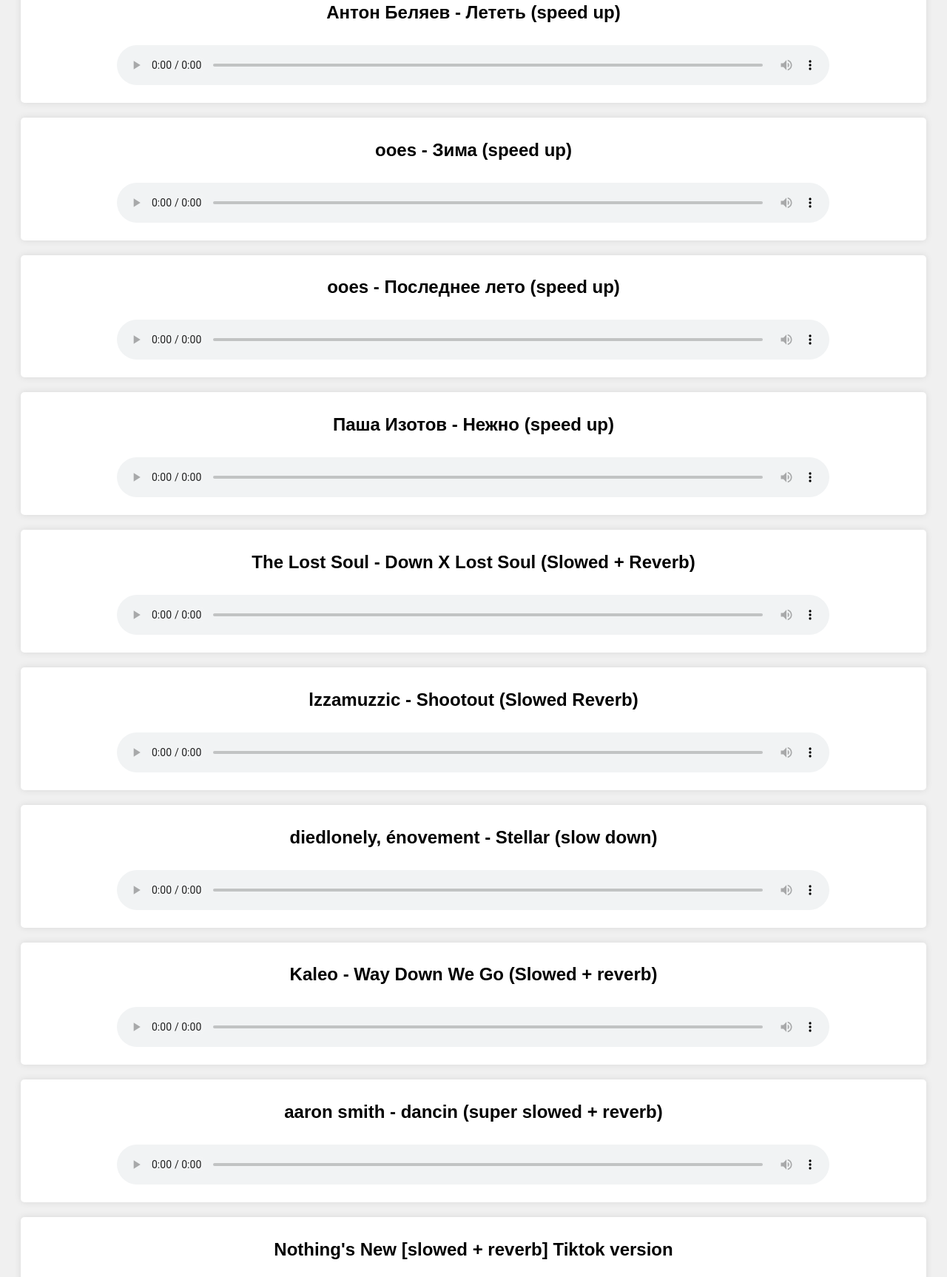
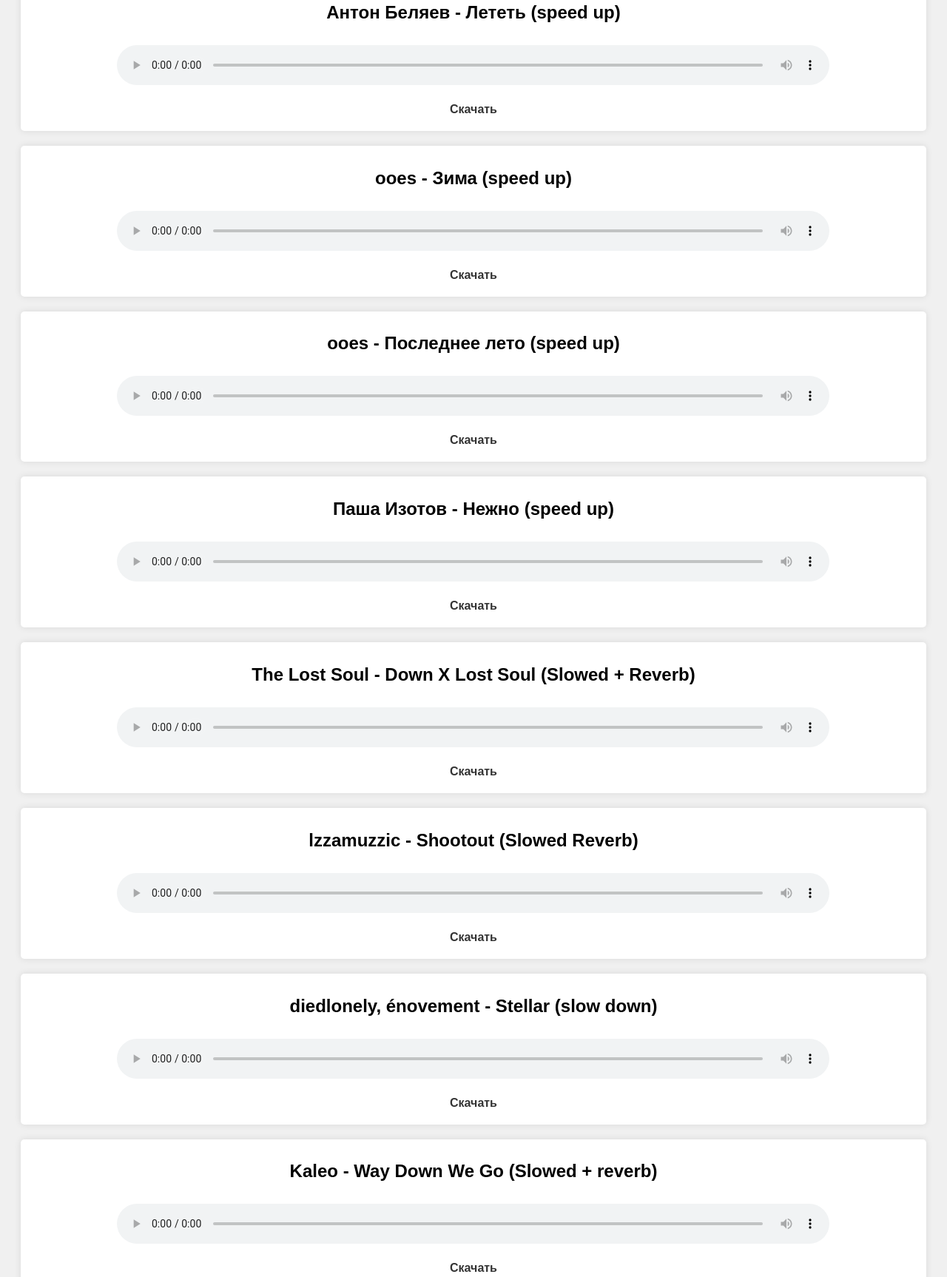
Before and after one commit to MaykiSano/Billur, a plain HTML site: page index.html in a window 1280 px wide. Shown: the part 108-1834 px from the top of the page at 74% size. Drawn offline with Linux system fonts and the light colour scheme.

Commit message:
Update index.html

```diff
--- a/index.html
+++ b/index.html
@@ -24,6 +24,13 @@
             width: 80%;
             margin: 10px auto;
         }
+        .download-link {
+            display: block;
+            margin: 10px 0;
+            text-decoration: none;
+            color: #333;
+            font-weight: bold;
+        }
     </style>
 </head>
 <body>
@@ -35,6 +42,7 @@
             <source src="songs/Anton_Belyaev-Letet(speed_up).mp3" type="audio/mpeg">
             Ваш браузер не поддерживает воспроизведение аудиофайлов.
         </audio>
+        <a class="download-link" href="songs/Anton_Belyaev-Letet(speed_up).mp3" download>Скачать</a>
     </div>
 
     <div class="song">
@@ -43,6 +51,7 @@
             <source src="songs/ooes-Zima(speed_up).mp3" type="audio/mpeg">
             Ваш браузер не поддерживает воспроизведение аудиофайлов.
         </audio>
+        <a class="download-link" href="songs/ooes-Zima(speed_up).mp3" download>Скачать</a>
     </div>
 
     <div class="song">
@@ -51,6 +60,7 @@
             <source src="songs/ooes-Poslednee_leto(speed_up).mp3" type="audio/mpeg">
             Ваш браузер не поддерживает воспроизведение аудиофайлов.
         </audio>
+        <a class="download-link" href="songs/ooes-Poslednee_leto(speed_up).mp3" download>Скачать</a>
     </div>
 
     <div class="song">
@@ -59,6 +69,7 @@
             <source src="songs/Pasha_Izotov-Nezhno(speed_up).mp3" type="audio/mpeg">
             Ваш браузер не поддерживает воспроизведение аудиофайлов.
         </audio>
+        <a class="download-link" href="songs/Pasha_Izotov-Nezhno(speed_up).mp3" download>Скачать</a>
     </div>
 
     <div class="song">
@@ -67,6 +78,7 @@
             <source src="songs/The_Lost_Soul-Down_X_Lost_Soul(Slowed_Reverb).mp3" type="audio/mpeg">
             Ваш браузер не поддерживает воспроизведение аудиофайлов.
         </audio>
+        <a class="download-link" href="songs/The_Lost_Soul-Down_X_Lost_Soul(Slowed_Reverb).mp3" download>Скачать</a>
     </div>
 
     <div class="song">
@@ -75,6 +87,7 @@
             <source src="songs/lzzamuzzic-Shootout(Slowed_Reverb).mp3" type="audio/mpeg">
             Ваш браузер не поддерживает воспроизведение аудиофайлов.
         </audio>
+        <a class="download-link" href="songs/lzzamuzzic-Shootout(Slowed_Reverb).mp3" download>Скачать</a>
     </div>
 
     <div class="song">
@@ -83,6 +96,7 @@
             <source src="songs/diedlonely_enovement-Stellar(slow_down).mp3" type="audio/mpeg">
             Ваш браузер не поддерживает воспроизведение аудиофайлов.
         </audio>
+        <a class="download-link" href="songs/diedlonely_enovement-Stellar(slow_down).mp3" download>Скачать</a>
     </div>
 
     <div class="song">
@@ -91,6 +105,7 @@
             <source src="songs/Kaleo-Way_Down_We_Go(Slowed_Reverb).mp3" type="audio/mpeg">
             Ваш браузер не поддерживает воспроизведение аудиофайлов.
         </audio>
+        <a class="download-link" href="songs/Kaleo-Way_Down_We_Go(Slowed_Reverb).mp3" download>Скачать</a>
     </div>
 
     <div class="song">
@@ -99,6 +114,7 @@
             <source src="songs/aaron_smith-dancin(super_slowed_reverb).mp3" type="audio/mpeg">
             Ваш браузер не поддерживает воспроизведение аудиофайлов.
         </audio>
+        <a class="download-link" href="songs/aaron_smith-dancin(super_slowed_reverb).mp3" download>Скачать</a>
     </div>
 
     <div class="song">
@@ -107,6 +123,7 @@
             <source src="songs/Nothings_New-slowed_reverb(Tiktok_version).mp3" type="audio/mpeg">
             Ваш браузер не поддерживает воспроизведение аудиофайлов.
         </audio>
+        <a class="download-link" href="songs/Nothings_New-slowed_reverb(Tiktok_version).mp3" download>Скачать</a>
     </div>
 
     <div class="song">
@@ -115,6 +132,7 @@
             <source src="songs/Set_Fire_To_The_Rain_x_Another_Love-Slowed_Reverb.mp3" type="audio/mpeg">
             Ваш браузер не поддерживает воспроизведение аудиофайлов.
         </audio>
+        <a class="download-link" href="songs/Set_Fire_To_The_Rain_x_Another_Love-Slowed_Reverb.mp3" download>Скачать</a>
     </div>
 
     <div class="song">
@@ -123,6 +141,7 @@
             <source src="songs/NBSPLV-The_Lost_Soul_Down(Slowed_Reverb).mp3" type="audio/mpeg">
             Ваш браузер не поддерживает воспроизведение аудиофайлов.
         </audio>
+        <a class="download-link" href="songs/NBSPLV-The_Lost_Soul_Down(Slowed_Reverb).mp3" download>Скачать</a>
     </div>
 
     <div class="song">
@@ -131,6 +150,7 @@
             <source src="songs/Katya_Lel-Moy_Marmelad(slowed_reverbed).mp3" type="audio/mpeg">
             Ваш браузер не поддерживает воспроизведение аудиофайлов.
         </audio>
+        <a class="download-link" href="songs/Katya_Lel-Moy_Marmelad(slowed_reverbed).mp3" download>Скачать</a>
     </div>
 
     <div class="song">
@@ -139,6 +159,7 @@
             <source src="songs/AURORA-Runaway(SLOWED_REVERB).mp3" type="audio/mpeg">
             Ваш браузер не поддерживает воспроизведение аудиофайлов.
         </audio>
+        <a class="download-link" href="songs/AURORA-Runaway(SLOWED_REVERB).mp3" download>Скачать</a>
     </div>
 
     <div class="song">
@@ -147,6 +168,7 @@
             <source src="songs/MONTAGEM_DIAMANTE_ROSA-(Super_slowed_reverb).mp3" type="audio/mpeg">
             Ваш браузер не поддерживает воспроизведение аудиофайлов.
         </audio>
+        <a class="download-link" href="songs/MONTAGEM_DIAMANTE_ROSA-(Super_slowed_reverb).mp3" download>Скачать</a>
     </div>
 
     <div class="song">
@@ -155,6 +177,7 @@
             <source src="songs/Me_Gustas_Tu-Manu_Chao(Slowed_Reverb).mp3" type="audio/mpeg">
             Ваш браузер не поддерживает воспроизведение аудиофайлов.
         </audio>
+        <a class="download-link" href="songs/Me_Gustas_Tu-Manu_Chao(Slowed_Reverb).mp3" download>Скачать</a>
     </div>
 
     <div class="song">
@@ -163,6 +186,7 @@
             <source src="songs/Edward_Maya_Vika_Jigulina-Stereo_Love(Sped_Up).mp3" type="audio/mpeg">
             Ваш браузер не поддерживает воспроизведение аудиофайлов.
         </audio>
+        <a class="download-link" href="songs/Edward_Maya_Vika_Jigulina-Stereo_Love(Sped_Up).mp3" download>Скачать</a>
     </div>
 
     <div class="song">
@@ -171,6 +195,21 @@
             <source src="songs/songsNo_Lie-sped_up.mp3" type="audio/mpeg">
             Ваш браузер не поддерживает воспроизведение аудиофайлов.
         </audio>
+        <a class="download-link" href="songs/songsNo_Lie-sped_up.mp3" download>Скачать</a>
     </div>
+
+    <script>
+        const audioPlayers = document.querySelectorAll('audio');
+
+        audioPlayers.forEach(player => {
+            player.addEventListener('play', () => {
+                audioPlayers.forEach(otherPlayer => {
+                    if (otherPlayer !== player) {
+                        otherPlayer.pause();
+                    }
+                });
+            });
+        });
+    </script>
 </body>
 </html>
```
